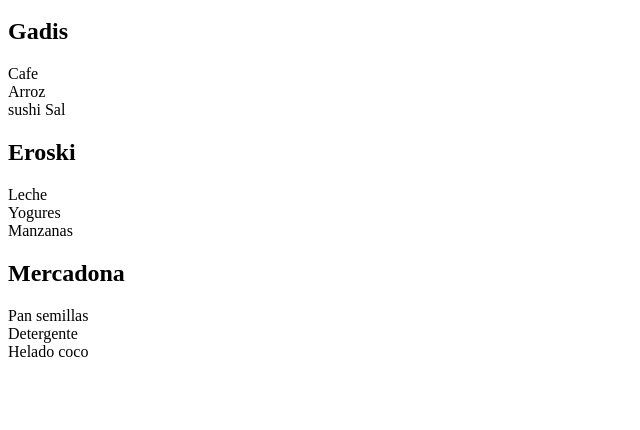
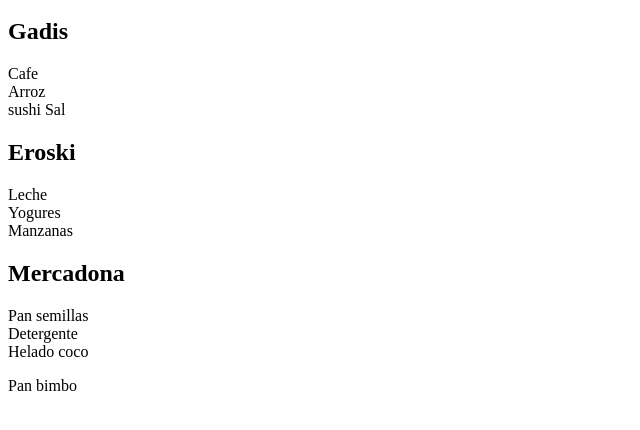
Before and after one commit to martagrana/helloworld, a plain HTML site: page lista.html in a window 1280 px wide. Shown: the part 48-478 px from the top of the page, without its empty margins (0-640 px from the left). Drawn offline with Linux system fonts and the light colour scheme.

Commit message:
nuevo artñiculo de la lista

```diff
--- a/lista.html
+++ b/lista.html
@@ -1,5 +1,9 @@
 <html>
-    <head> <link rel="stylesheet" src="hello.css"> </head>
+
+<head>
+    <link rel="stylesheet" src="hello.css">
+</head>
+
 <body>
     <h1>Lista de la compra</h1>
     <h2>Gadis</h2>
@@ -8,5 +12,7 @@
     <p>Leche<br>Yogures<br>Manzanas</p>
     <h2>Mercadona</h2>
     <p>Pan semillas<br>Detergente<br>Helado coco</p>
+    <p>Pan bimbo</p>
 </body>
+
 </html>
```
Lines whose indentation alone changed are shown as unchanged.
